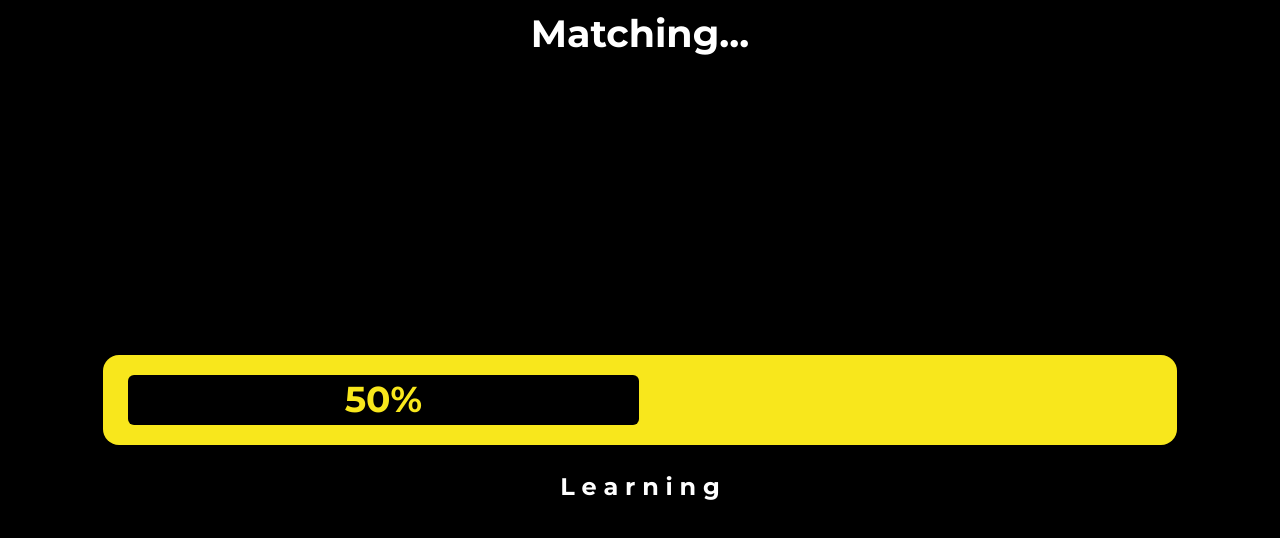
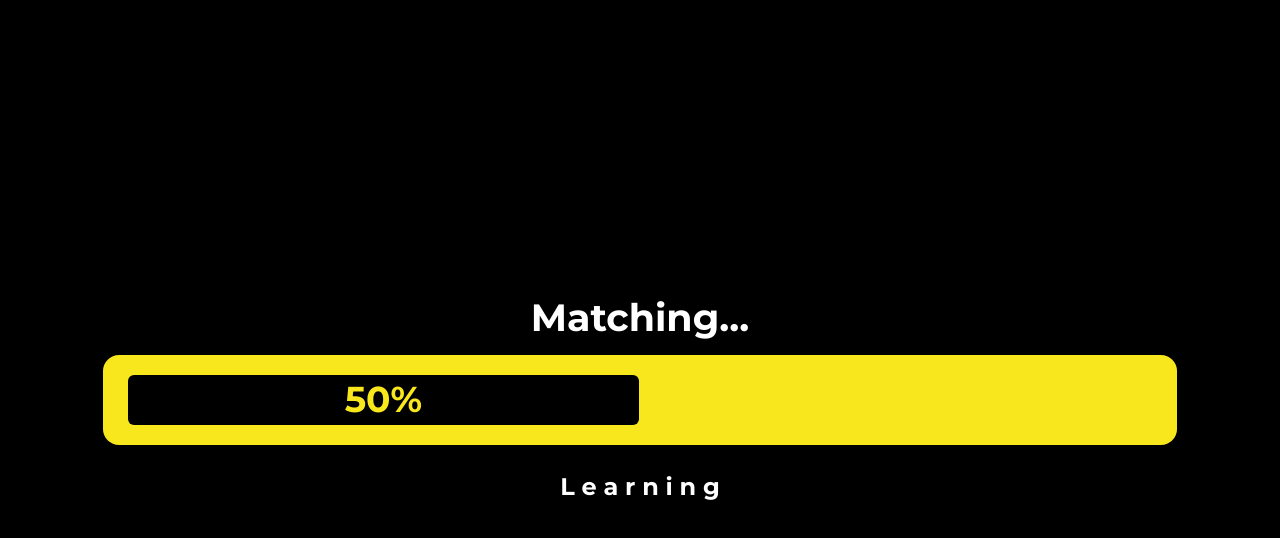
Before and after one commit to therealestilluminati/therealestilluminati.github.io, a plain HTML site: page match/index.html in a window 1280 px wide. Drawn offline with nearby package versions, Linux system fonts and the light colour scheme.

Commit message:
fix "Matching" text

```diff
--- a/match/index.html
+++ b/match/index.html
@@ -37,8 +37,26 @@ body{
   margin: auto;
 
 
+  font: 700 2.375em/1.38 Montserrat;
+  color:white;
+}
 
-font: 700 2.375em/1.38 Montserrat;
+#title2{
+
+  text-align: center;
+  margin: auto;
+ position: absolute;
+  text-align: center;
+  margin: auto;
+  height: 40px;
+
+  top: -176;
+  left: 0;
+  bottom: 0;
+  right: 0;
+
+
+  font: 700 2.375em/1.38 Montserrat;
   color:white;
 }
 
@@ -93,7 +111,7 @@ display:-webkit-box;
 </head>
 <body>
   <div id="loader">
-  <div id="title">Matching...</div>
+  <div id="title2">Matching...</div>
 <div id="vh">
   <div class="progress-bar"></div>
 
```
